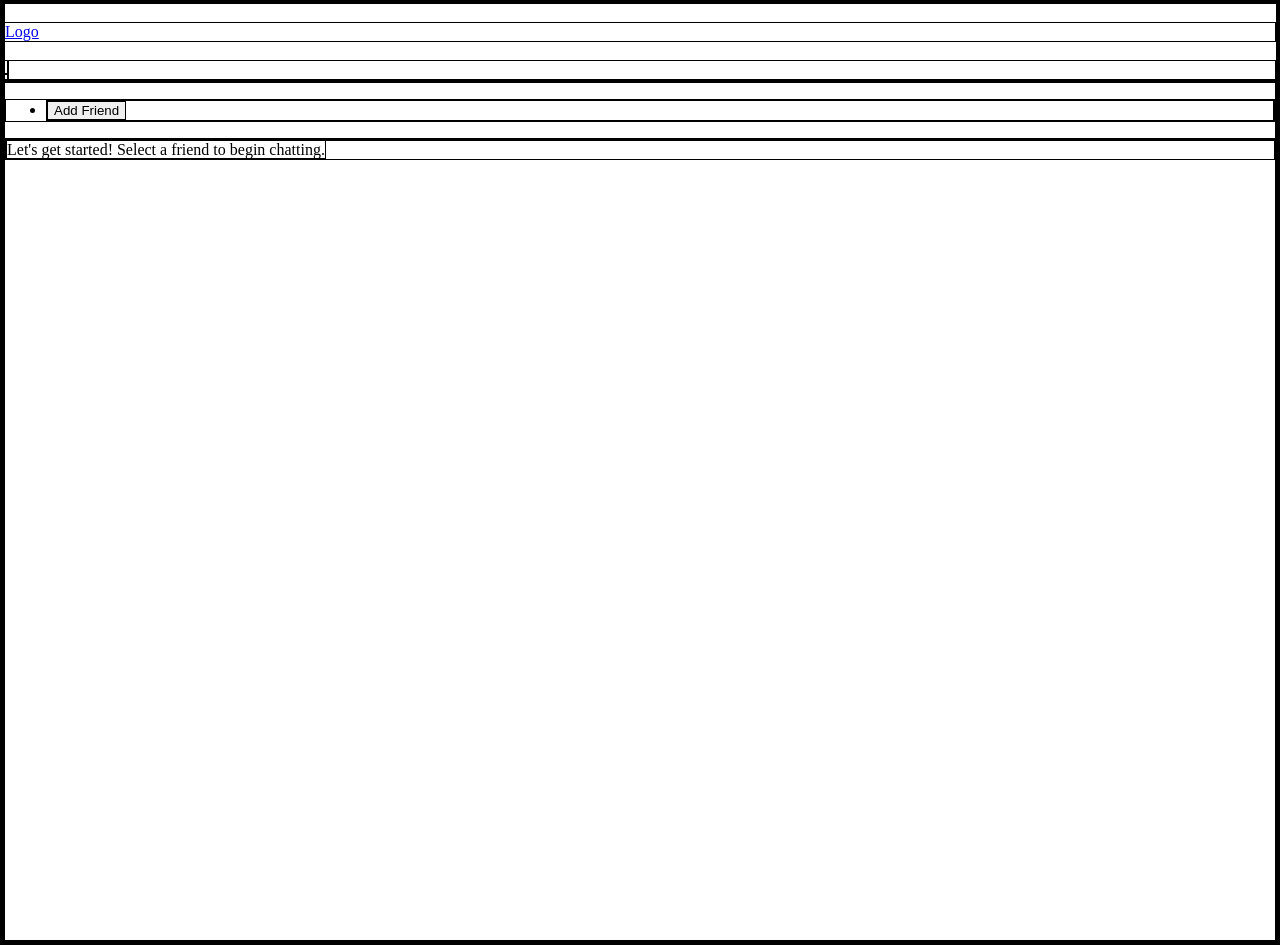
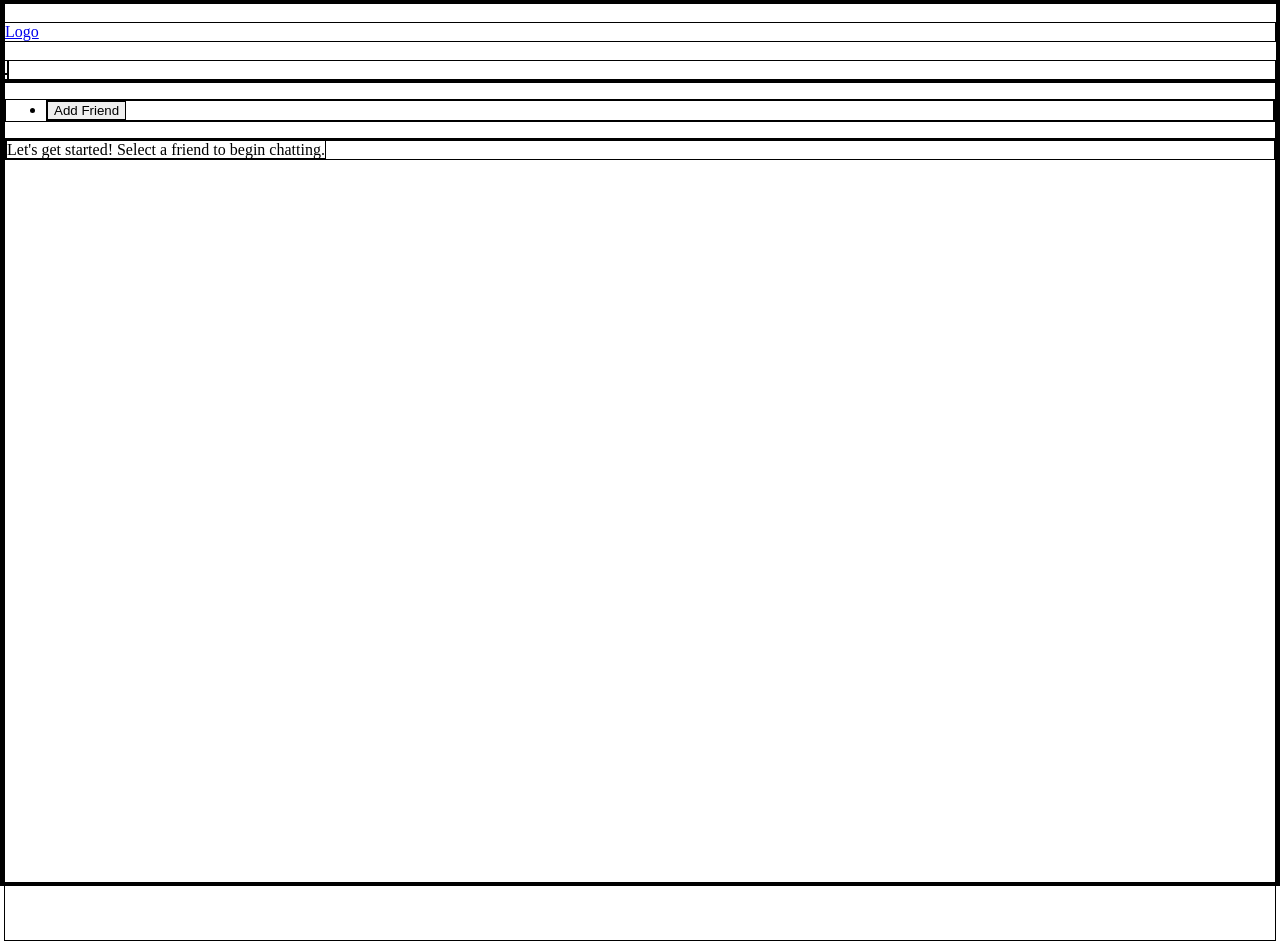
Before and after one commit to olsenjames1116/messagingApp, a React (Vite) app in the folder client/: page / in a window 1280 px wide. Built offline with nearby package versions, Linux system fonts and the light colour scheme; no server answers.

Commit message:
Fix issue with friend search not appearing

```diff
--- a/client/src/App.css
+++ b/client/src/App.css
@@ -5,3 +5,7 @@
 body {
 	margin: 0;
 }
+
+main {
+	height: 100vh;
+}
--- a/client/src/components/LogInPage/LogInPage.css
+++ b/client/src/components/LogInPage/LogInPage.css
@@ -1,5 +1,5 @@
 div.content {
-	height: 100vh;
+	height: 100%;
 }
 
 div.centerContent {
--- a/client/src/components/Sidebar/Sidebar.jsx
+++ b/client/src/components/Sidebar/Sidebar.jsx
@@ -7,6 +7,7 @@ function Sidebar({ setDisplayMenu }) {
 	search menu. */
 	const handleClick = (event) => {
 		event.preventDefault();
+		console.log('clicked');
 
 		setDisplayMenu(true);
 	};
```
